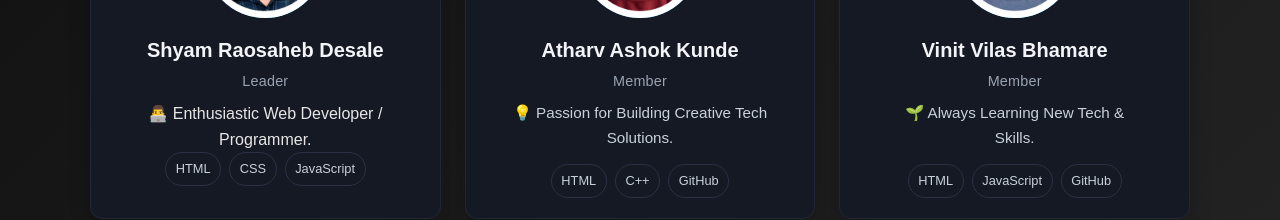
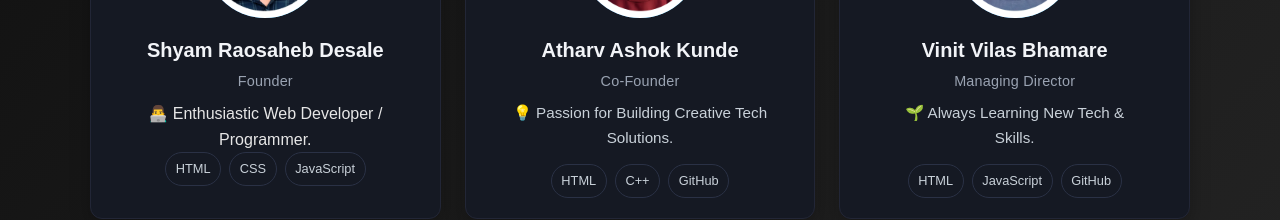
Before and after one commit to atharvkunde006/Personalized-Ai-Career-Skills-Mentor, a plain HTML site: page index.html in a window 1280 px wide. Shown: the part 3089-3309 px from the top of the page. Drawn offline with Linux system fonts and the light colour scheme.

Commit message:
Update index.html

```diff
--- a/index.html
+++ b/index.html
@@ -114,7 +114,7 @@
                     <img src="shyamrd.jpg" alt="Member 1" />
                     </div>
                     <h3 class="name">Shyam Raosaheb Desale</h3>
-                    <p class="role">Leader</p
+                    <p class="role">Founder</p
                     <p class="bio">👨‍💻 Enthusiastic Web Developer / Programmer.</p>
                     <ul class="skills">
                     <li>HTML</li><li>CSS</li><li>JavaScript</li>
@@ -126,7 +126,7 @@
                     <img src="atharvak.jpg" alt="Member 2" />
                     </div>
                     <h3 class="name">Atharv Ashok Kunde</h3>
-                    <p class="role">Member</p>
+                    <p class="role">Co-Founder</p>
                     <p class="bio">💡 Passion for Building Creative Tech Solutions.</p>
                     <ul class="skills">
                     <li>HTML</li><li>C++</li><li>GitHub</li>
@@ -138,7 +138,7 @@
                     <img src="vinitbaby.jpg" alt="Member 3" />
                     </div>
                     <h3 class="name">Vinit Vilas Bhamare</h3>
-                    <p class="role">Member</p>
+                    <p class="role">Managing Director</p>
                     <p class="bio">🌱 Always Learning New Tech & <br>Skills.</p>
                     <ul class="skills">
                     <li>HTML</li><li>JavaScript</li><li>GitHub</li>
```
